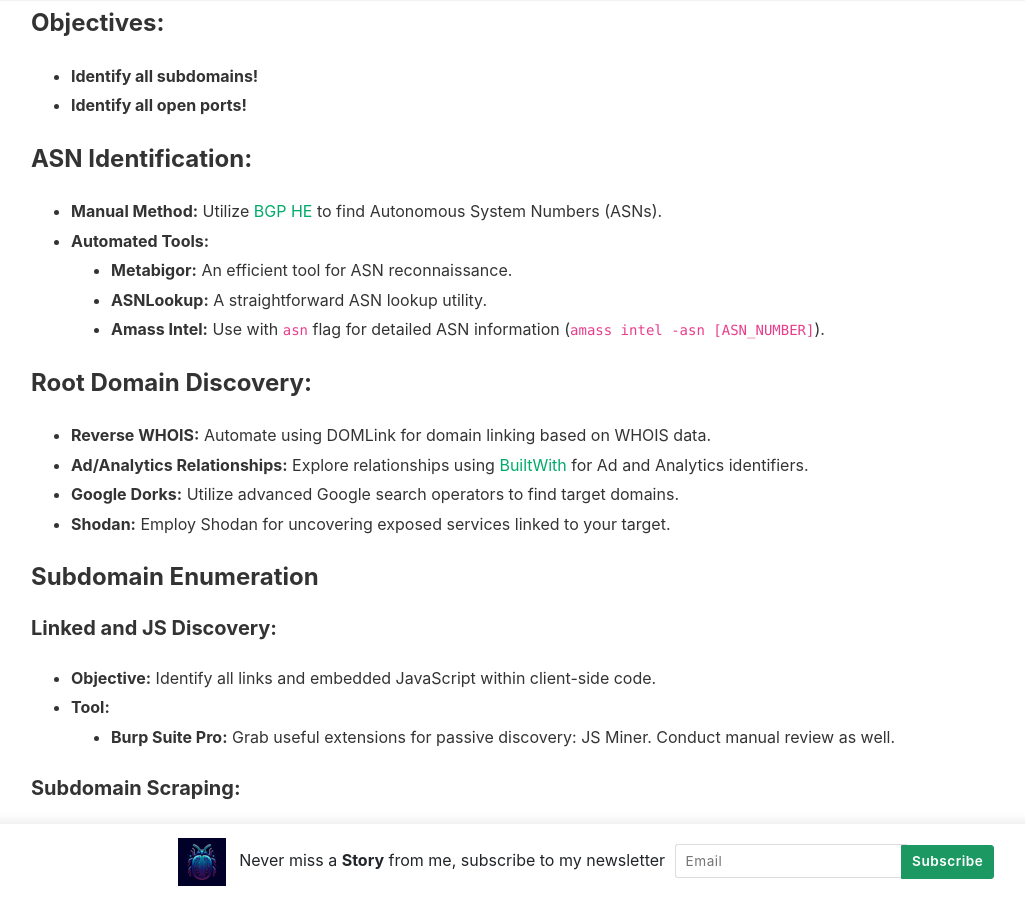
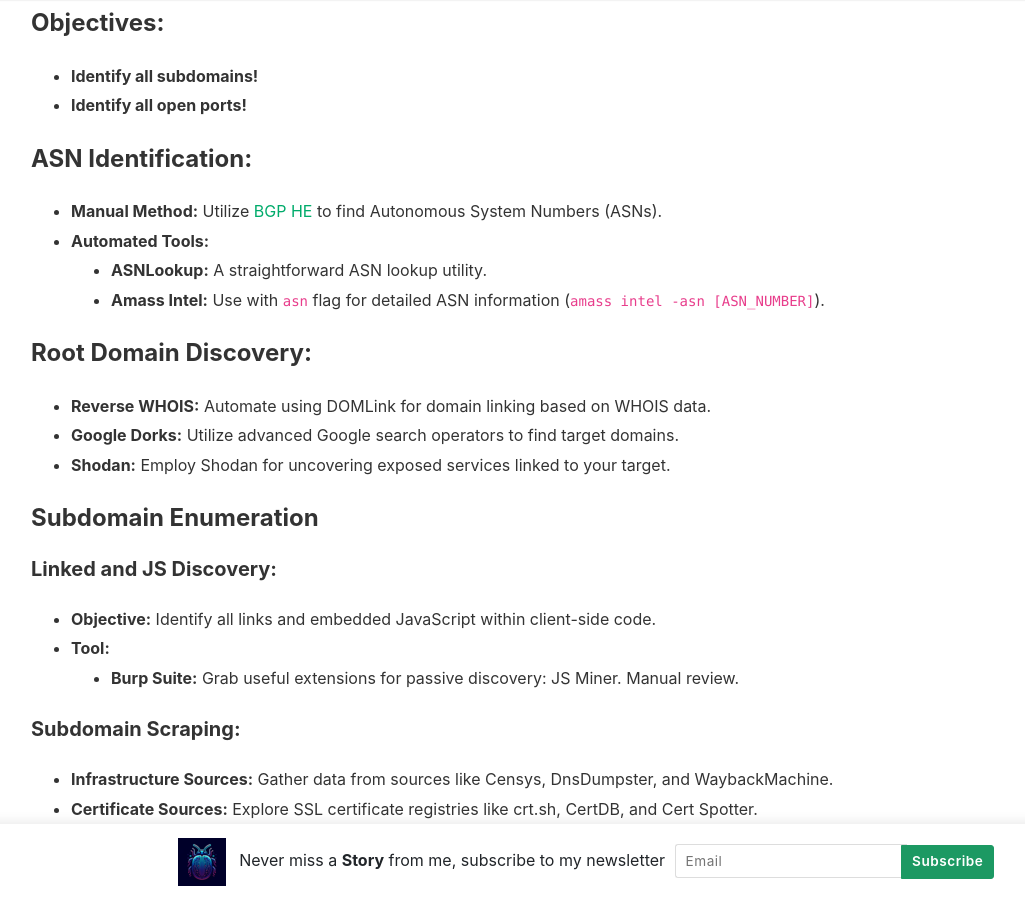
Before and after one commit to Turbul3nce/Turbul3nce.github.io, a Jekyll site: the page built from _pages/info.md, in a window 1280 px wide and 900 px high, scrolled down 711 px. Shown: the whole window, without its empty margins (54-1079 px from the left). Built offline with Jekyll 4.4.1, drawn with Linux system fonts in a browser that asks for light colours; nearby versions of some CDN libraries.

Commit message:
Update info.md

```diff
--- a/_pages/info.md
+++ b/_pages/info.md
@@ -40,13 +40,11 @@ comments: false
 #### ASN Identification:
    - **Manual Method:** Utilize [BGP HE](http://bgp.he.net) to find Autonomous System Numbers (ASNs).
    - **Automated Tools:**
-     - **Metabigor:** An efficient tool for ASN reconnaissance.
      - **ASNLookup:** A straightforward ASN lookup utility.
      - **Amass Intel:** Use with `asn` flag for detailed ASN information (`amass intel -asn [ASN_NUMBER]`).
 
 #### Root Domain Discovery:
    - **Reverse WHOIS:** Automate using DOMLink for domain linking based on WHOIS data.
-   - **Ad/Analytics Relationships:** Explore relationships using [BuiltWith](https://builtwith.com) for Ad and Analytics identifiers.
    - **Google Dorks:** Utilize advanced Google search operators to find target domains.
    - **Shodan:** Employ Shodan for uncovering exposed services linked to your target.
 
@@ -55,7 +53,7 @@ comments: false
 ##### Linked and JS Discovery:
    - **Objective:** Identify all links and embedded JavaScript within client-side code.
    - **Tool:**
-     - **Burp Suite Pro:** Grab useful extensions for passive discovery: JS Miner. Conduct manual review as well.
+     - **Burp Suite:** Grab useful extensions for passive discovery: JS Miner. Manual review.
 
 ##### Subdomain Scraping:
    - **Infrastructure Sources:** Gather data from sources like Censys, DnsDumpster, and WaybackMachine.
```
